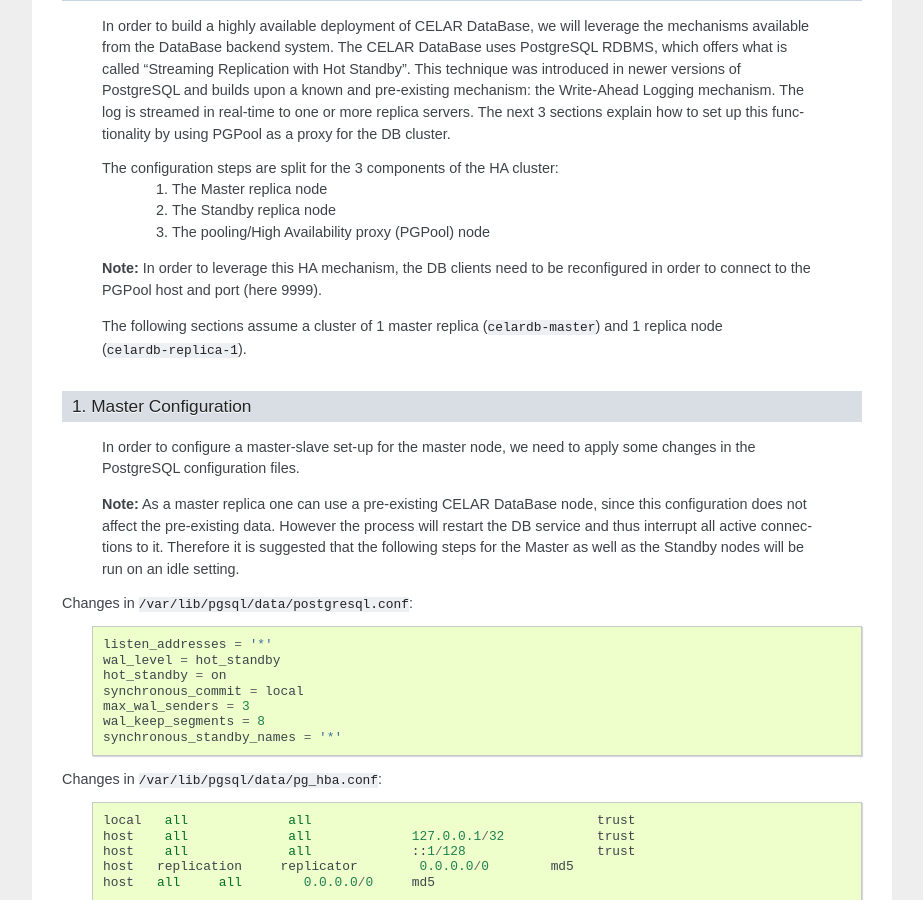
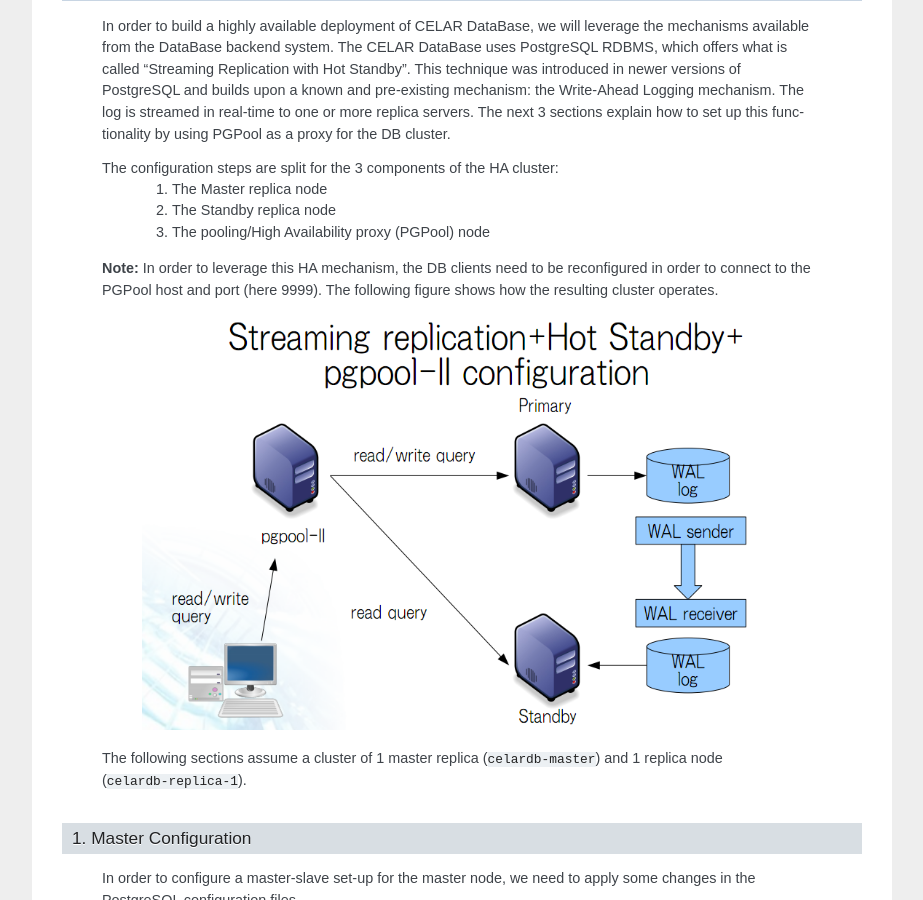
Before and after one commit to giagiannis/celar-documentation, a Sphinx documentation site: the page built from source/sections/ha_deployment.rst, in a window 1280 px wide and 900 px high, scrolled down 3258 px. Shown: the whole window, without its empty margins (198-1121 px from the left). Built offline with Sphinx 7.4.7, drawn with Linux system fonts in a browser that asks for light colours.

Commit message:
minor change in pgpool

```diff
--- a/source/sections/ha_deployment.rst
+++ b/source/sections/ha_deployment.rst
@@ -159,6 +159,9 @@
   3. The pooling/High Availability proxy (PGPool) node
 
  **Note:** In order to leverage this HA mechanism, the DB clients need to be reconfigured in order to connect to the PGPool host and port (here 9999).
+ The following figure shows how the resulting cluster operates.
+
+  .. image:: pgpool.png
 
  The following sections assume a cluster of 1 master replica (``celardb-master``) and 1 replica node (``celardb-replica-1``).
 
```
Also changed, not shown: source/sections/pgpool.png (added).
